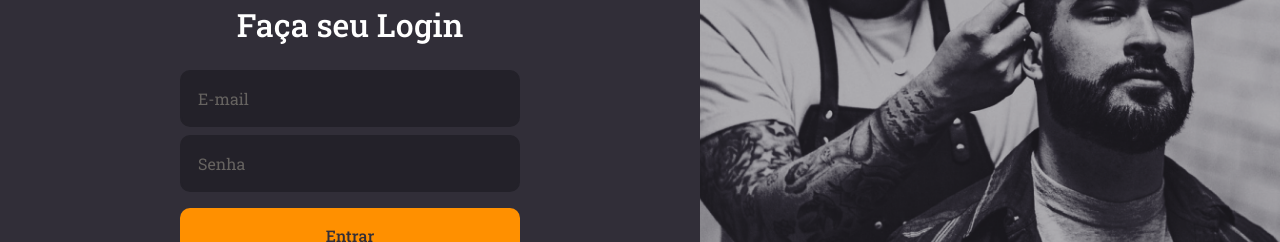
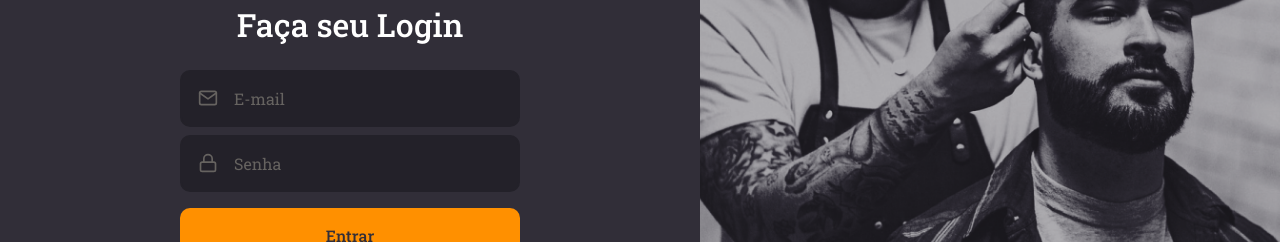
Before and after one commit to devfel/rs-n03-frontend, a React (Create React App) app: page / in a window 1280 px wide. Shown: the part 289-531 px from the top of the page. Built offline with nearby package versions, Linux system fonts and the light colour scheme.

Commit message:
refactoring both button and inputs to be isolated components to repeat in the app

```diff
--- /dev/null
+++ b/src/components/Button/index.tsx
@@ -0,0 +1,15 @@
+import React, { ButtonHTMLAttributes } from "react";
+
+import { Container } from "./styles";
+
+type ButtonProps = ButtonHTMLAttributes<HTMLButtonElement>;
+
+const Button: React.FC<ButtonProps> = ({ children, ...rest }) => {
+  return (
+    <Container type="button" {...rest}>
+      {children}
+    </Container>
+  );
+};
+
+export default Button;
--- /dev/null
+++ b/src/components/Button/styles.ts
@@ -0,0 +1,18 @@
+import styled from "styled-components";
+import { shade } from "polished";
+
+export const Container = styled.button`
+  background: #ff9000;
+  height: 56px;
+  border-radius: 10px;
+  border: 0;
+  padding: 0 16px;
+  color: #312e38;
+  width: 100%;
+  font-weight: 500;
+  margin-top: 16px;
+  transition: background-color 0.2s;
+  &:hover {
+    background: ${shade(0.2, "#ff9000")};
+  }
+`;
--- /dev/null
+++ b/src/components/Input/index.tsx
@@ -0,0 +1,20 @@
+import React, { InputHTMLAttributes } from "react";
+import { IconBaseProps } from "react-icons";
+
+import { Container } from "./styles";
+
+interface InputProps extends InputHTMLAttributes<HTMLInputElement> {
+  name: string;
+  icon?: React.ComponentType<IconBaseProps>;
+}
+
+const Input: React.FC<InputProps> = ({ icon: Icon, ...rest }) => {
+  return (
+    <Container>
+      {Icon && <Icon size={20} />}
+      <input {...rest} type="text" />
+    </Container>
+  );
+};
+
+export default Input;
--- /dev/null
+++ b/src/components/Input/styles.ts
@@ -0,0 +1,27 @@
+import styled from "styled-components";
+
+export const Container = styled.div`
+  background: #232129;
+  border-radius: 10px;
+  border: 2px solid #232129;
+  padding: 16px;
+  color: #666360;
+  width: 100%;
+  display: flex;
+  align-items: center;
+  & + div {
+    margin-top: 8px;
+  }
+  input {
+    flex: 1;
+    background: transparent;
+    border: 0;
+    color: #f4ede8;
+    &::placeholder {
+      color: #666360;
+    }
+  }
+  svg {
+    margin-right: 16px;
+  }
+`;
--- a/src/pages/SignIn/index.tsx
+++ b/src/pages/SignIn/index.tsx
@@ -1,7 +1,10 @@
 import React from "react";
-import { FiLogIn } from "react-icons/fi";
+import { FiLogIn, FiMail, FiLock } from "react-icons/fi";
 
 import logoImg from "../../assets/logo.svg";
+import Input from "../../components/Input";
+import Button from "../../components/Button";
+
 import { Container, Content, Background } from "./styles";
 
 const SignIn: React.FC = () => (
@@ -11,9 +14,9 @@ const SignIn: React.FC = () => (
 
       <form>
         <h1>Faça seu Login</h1>
-        <input placeholder="E-mail" />
-        <input type="password" placeholder="Senha" />
-        <button type="submit">Entrar</button>
+        <Input name="email" icon={FiMail} placeholder="E-mail" />
+        <Input name="password" icon={FiLock} type="password" placeholder="Senha" />
+        <Button type="submit">Entrar</Button>
 
         <a href="forgot">Esqueci minha senha</a>
       </form>
--- a/src/pages/SignIn/styles.ts
+++ b/src/pages/SignIn/styles.ts
@@ -26,40 +26,6 @@ export const Content = styled.div`
 
     h1 {
       margin-bottom: 24px;
-    }
-
-    input {
-      background: #232129;
-      border-radius: 10px;
-      border: 2px solid #232129;
-      padding: 16px;
-      width: 100%;
-      color: #f4ede8;
-
-      &::placeholder {
-        color: #666360;
-      }
-
-      & + input {
-        margin-top: 8px;
-      }
-    }
-
-    button {
-      background: #ff9000;
-      height: 56px;
-      border-radius: 10px;
-      border: 0;
-      padding: 0 16px;
-      color: #312e38;
-      width: 100%;
-      font-weight: 500;
-      margin-top: 16px;
-      transition: background-color 0.2s;
-
-      &:hover {
-        background: ${shade(0.2, "#ff9000")};
-      }
     }
 
     a {
```
Also changed, not shown: 1 other file (tests, documents, lock files or other folders).
